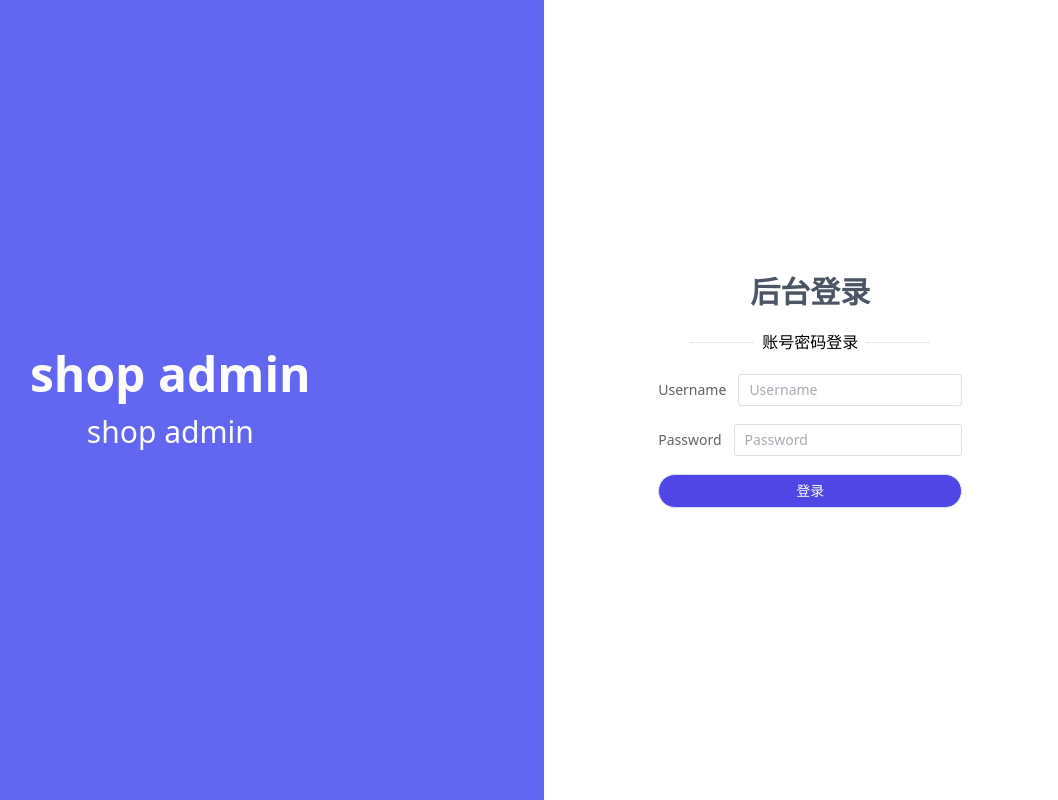
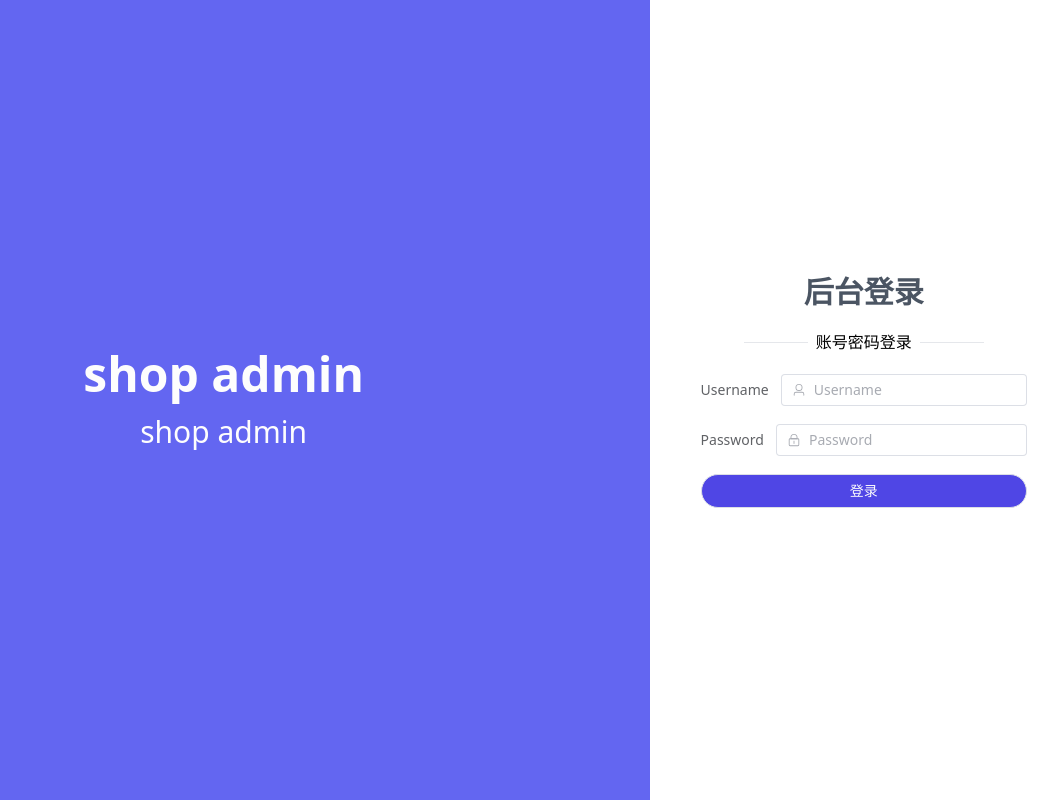
Before and after one commit to asdzxh/shop-admin, a Vue app: page /login in a window 1280 px wide. Shown: the whole page, without its empty margins (203-1261 px from the left). Built offline with nearby package versions, Linux system fonts and the light colour scheme.

Commit message:
全局注册图标

```diff
--- a/package.json
+++ b/package.json
@@ -11,6 +11,7 @@
   "dependencies": {
     "vue": "^3.2.47",
     "element-plus": "2.3.3",
+    "@element-plus/icons-vue": "2.1.0",
     "vue-router": "^4.1.6"
   },
   "devDependencies": {
--- a/src/main.js
+++ b/src/main.js
@@ -1,15 +1,20 @@
 import { createApp } from 'vue'
+import App from './App.vue'
+import router from './router'
+
 import ElementPlus from 'element-plus'
 import 'element-plus/dist/index.css'
-// import './style.css'
-import App from './App.vue'
-import router from './router'
+import * as ElementPlusIconsVue from '@element-plus/icons-vue'
 
 
 const app = createApp(App)
 
 app.use(ElementPlus)
 
+for (const [key, component] of Object.entries(ElementPlusIconsVue)) {
+    app.component(key, component)
+}
+
 app.use(router)
 
 import 'virtual:windi.css'
--- a/src/pages/login.vue
+++ b/src/pages/login.vue
@@ -1,12 +1,12 @@
 <template>
     <el-row class="w-full h-screen">
-        <el-col :span="14" class=" text-light-50 bg-indigo-500 flex flex-col justify-center items-center">
+        <el-col :lg="16" :md="12" class=" text-light-50 bg-indigo-500 flex flex-col justify-center items-center">
             <p class="text-5xl font-bold mb-4">shop admin</p>
             <p class="text-3xl ">shop admin</p>
 
         </el-col>
 
-        <el-col :span="10" class="flex flex-col justify-center items-center">
+        <el-col :lg="8" :md="12" class="flex flex-col justify-center items-center">
             <h2 class="text-gray-600 text-3xl font-bold">后台登录</h2>
             <div class="flex justify-center items-center my-5 space-x-2">
                 <span class="h-[1px] w-16 bg-gray-200"></span>
@@ -16,11 +16,24 @@
             </div>
             <el-form>
                 <el-form-item label="Username">
-                    <el-input placeholder="Username" />
+                    <el-input placeholder="Username">
+
+                        <template #prefix>
+                            <el-icon>
+                                <user />
+                            </el-icon>
+                        </template>
+                    </el-input>
                 </el-form-item>
 
                 <el-form-item label="Password">
-                    <el-input type="password" placeholder="Password" />
+                    <el-input type="password" placeholder="Password">
+                        <template #prefix>
+                            <el-icon>
+                                <lock />
+                            </el-icon>
+                        </template>
+                    </el-input>
                 </el-form-item>
 
                 <el-form-item>
```
Also changed, not shown: 1 other file (tests, documents, lock files or other folders).
